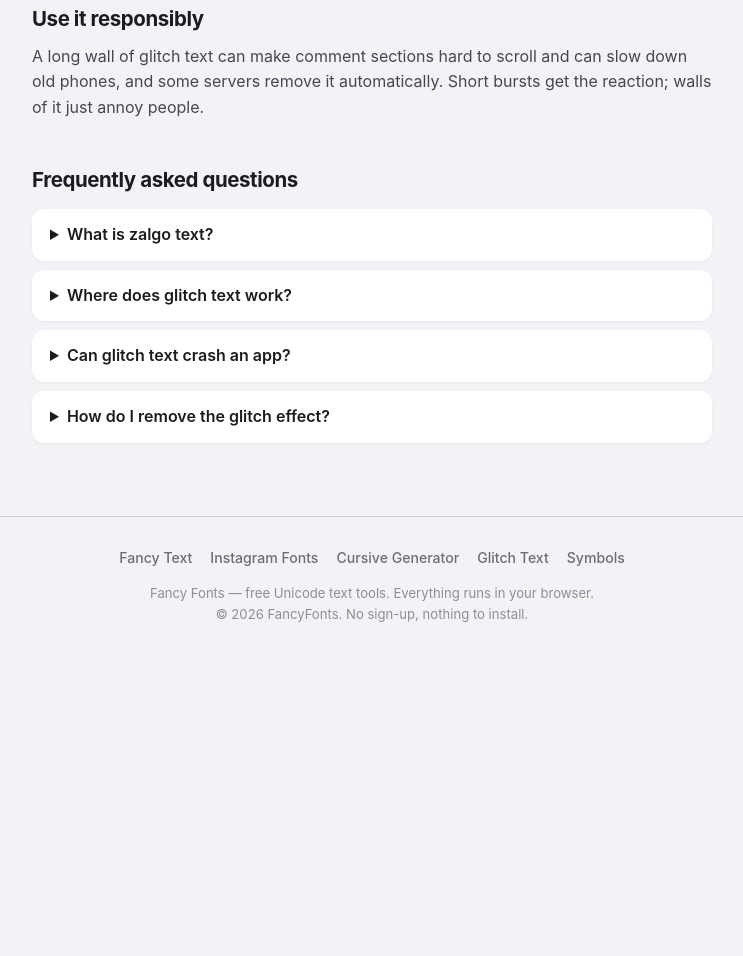
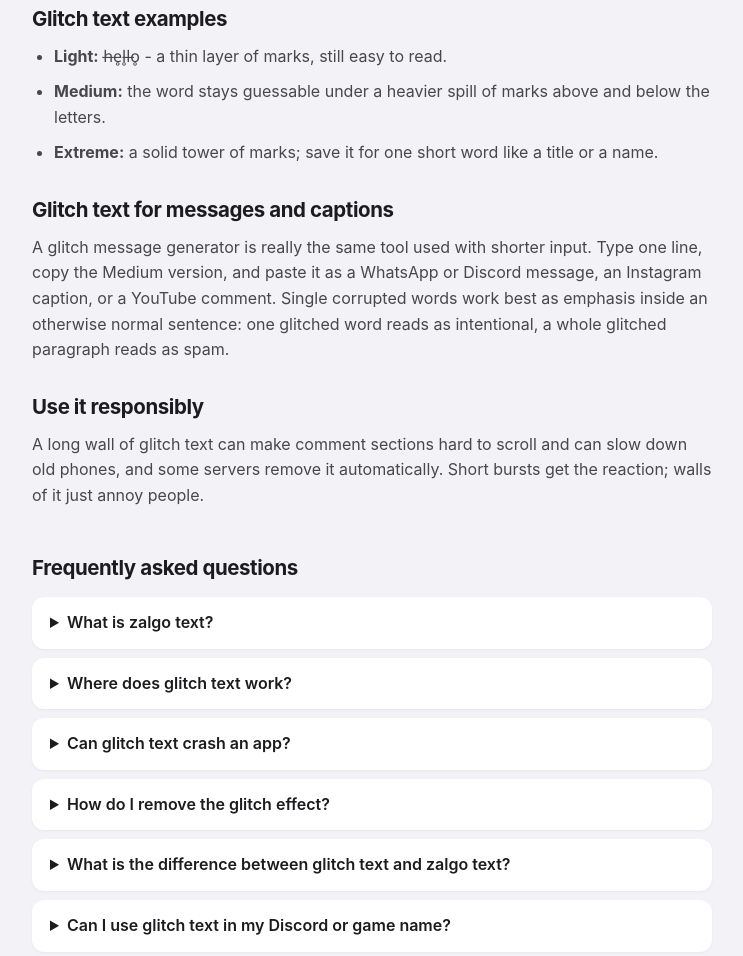
Before and after one commit to fancy-fonts/fancy-fonts.github.io, a plain HTML site: page glitch-text/index.html in a window 1280 px wide. Shown: the part 1216-2172 px from the top of the page, without its empty margins (268-1011 px from the left). Before the commit the page ends 1867 px from the top, so only its background shows below. Drawn offline with Linux system fonts and the light colour scheme.

Commit message:
Content: add glitch examples + glitch message/caption section, 2 FAQs (zalgo vs glitch, Discord/game names)

```diff
--- a/glitch-text/index.html
+++ b/glitch-text/index.html
@@ -19,6 +19,8 @@
 {"@type":"Question","name":"What is zalgo text?","acceptedAnswer":{"@type":"Answer","text":"Zalgo text is normal text stacked with dozens of Unicode combining marks, the small accents meant to sit above or below a letter. Pile enough of them on one character and the marks spill over neighbouring lines, which produces the creepy glitch effect."}},
 {"@type":"Question","name":"Where does glitch text work?","acceptedAnswer":{"@type":"Answer","text":"It works in most apps that accept Unicode: Discord, WhatsApp, Instagram comments, YouTube comments and many games. Some platforms strip combining characters, and heavy glitch text can break a layout, so the Light level is the safest choice."}},
 {"@type":"Question","name":"Can glitch text crash an app?","acceptedAnswer":{"@type":"Answer","text":"Extreme zalgo with very long input can slow down older phones while rendering. It cannot damage anything, but use the Extreme level on short words only."}},
+{"@type":"Question","name":"What is the difference between glitch text and zalgo text?","acceptedAnswer":{"@type":"Answer","text":"They are two names for the same effect. Zalgo text is the older meme name for letters buried in Unicode combining marks; glitch text, corrupted text and cursed text are the newer names. Intensity levels control how many marks are stacked on each letter."}},
+{"@type":"Question","name":"Can I use glitch text in my Discord or game name?","acceptedAnswer":{"@type":"Answer","text":"Usually yes at Light intensity. Many games and Discord servers accept combining marks in names, but some filter them or cut long names short, so test with the Light level first and keep the name short."}},
 {"@type":"Question","name":"How do I remove the glitch effect?","acceptedAnswer":{"@type":"Answer","text":"Just retype the word in plain letters. Glitch text is ordinary characters, so deleting it and typing fresh text removes it completely."}}
 ]}
 </script>
@@ -55,6 +57,14 @@
 <li><strong>Medium</strong> is clearly corrupted but still guessable. Good for horror captions and comments.</li>
 <li><strong>Extreme</strong> buries the letters under heavy marks. Use it on one short word at a time.</li>
 </ul>
+<h2>Glitch text examples</h2>
+<ul>
+<li><strong>Light:</strong> h&#822;e&#805;l&#805;l&#822;o&#805; - a thin layer of marks, still easy to read.</li>
+<li><strong>Medium:</strong> the word stays guessable under a heavier spill of marks above and below the letters.</li>
+<li><strong>Extreme:</strong> a solid tower of marks; save it for one short word like a title or a name.</li>
+</ul>
+<h2>Glitch text for messages and captions</h2>
+<p>A glitch message generator is really the same tool used with shorter input. Type one line, copy the Medium version, and paste it as a WhatsApp or Discord message, an Instagram caption, or a YouTube comment. Single corrupted words work best as emphasis inside an otherwise normal sentence: one glitched word reads as intentional, a whole glitched paragraph reads as spam.</p>
 <h2>Use it responsibly</h2>
 <p>A long wall of glitch text can make comment sections hard to scroll and can slow down old phones, and some servers remove it automatically. Short bursts get the reaction; walls of it just annoy people.</p>
 </section>
@@ -64,6 +74,8 @@
 <details><summary>Where does glitch text work?</summary><p>It works in most apps that accept Unicode: Discord, WhatsApp, Instagram comments, YouTube comments and many games. Some platforms strip combining characters, and heavy glitch text can break a layout, so the Light level is the safest choice.</p></details>
 <details><summary>Can glitch text crash an app?</summary><p>Extreme zalgo with very long input can slow down older phones while rendering. It cannot damage anything, but use the Extreme level on short words only.</p></details>
 <details><summary>How do I remove the glitch effect?</summary><p>Just retype the word in plain letters. Glitch text is ordinary characters, so deleting it and typing fresh text removes it completely.</p></details>
+<details><summary>What is the difference between glitch text and zalgo text?</summary><p>They are two names for the same effect. Zalgo text is the older meme name for letters buried in Unicode combining marks; glitch text, corrupted text and cursed text are the newer search names. This generator makes all of them - the three intensity levels just control how many marks are stacked on each letter.</p></details>
+<details><summary>Can I use glitch text in my Discord or game name?</summary><p>Usually yes at Light intensity. Many games and Discord servers accept combining marks in names, but some filter them or cut long names short, so test with the Light level first and keep the name short.</p></details>
 </section>
 </main>
 <footer>
```
